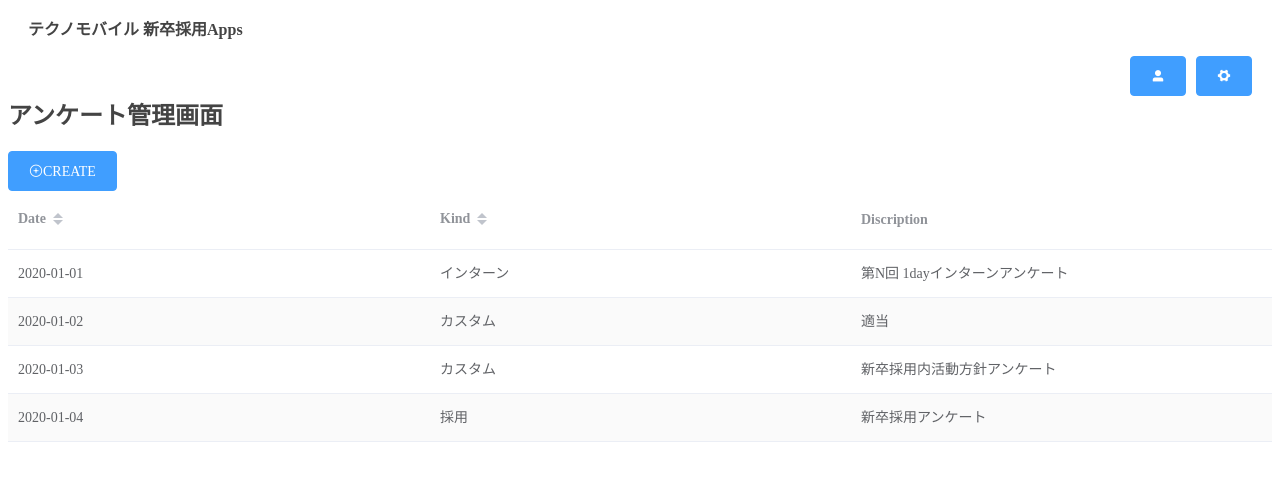
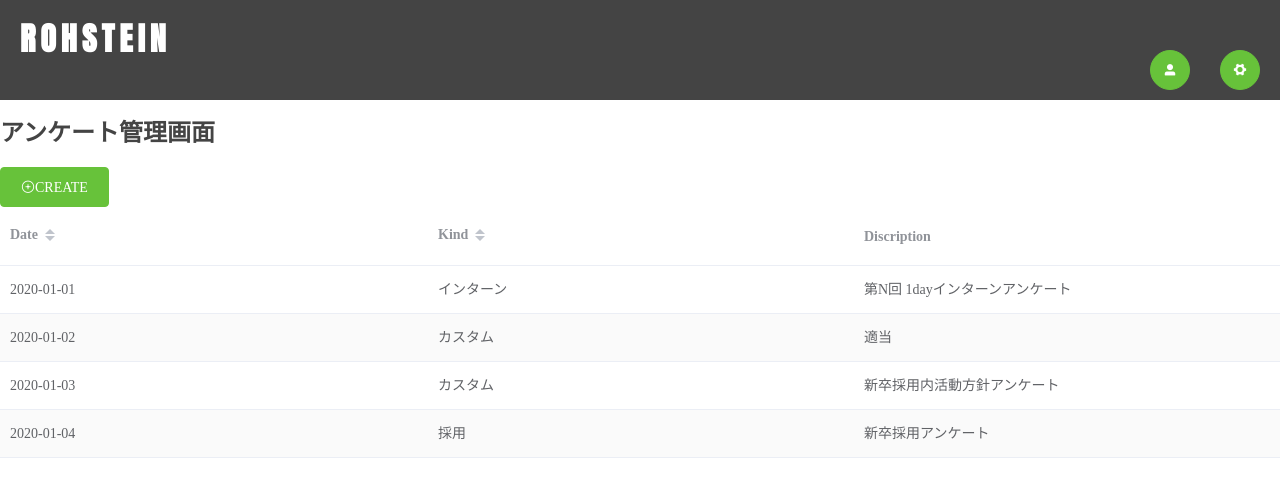
Before and after one commit to lowson2248/tm-intern-app, a Vue app in the folder tm-intern-app/: page /question in a window 1280 px wide. Shown: the top 478 px of the page. Built offline with nearby package versions, Linux system fonts and the light colour scheme.

Commit message:
【issue #3】ヘッダー部デザインの大幅な変更と、一部ボタンの色変更

```diff
--- a/tm-intern-app/package.json
+++ b/tm-intern-app/package.json
@@ -20,6 +20,7 @@
     "babel-eslint": "^10.0.3",
     "eslint": "^5.16.0",
     "eslint-plugin-vue": "^5.0.0",
+    "normalize.css": "^8.0.1",
     "vue-template-compiler": "^2.6.10"
   }
 }
--- a/tm-intern-app/src/App.vue
+++ b/tm-intern-app/src/App.vue
@@ -8,6 +8,7 @@
 <script>
 // @ is an alias to /src
 import Header from '@/components/Header.vue'
+import 'normalize.css'
 
 export default {
   name: 'home',
@@ -19,6 +20,12 @@ export default {
 
 <style>
 #app{
+  margin:0;
   color:#444;
 }
+
+Header{
+  position: fixed;
+  top :0;
+}
 </style>
--- a/tm-intern-app/src/components/Header.vue
+++ b/tm-intern-app/src/components/Header.vue
@@ -1,12 +1,12 @@
 <template>
   <div class="header">
     <el-header>
-      <p class="title">テクノモバイル 新卒採用Apps</p>
-      <div class="menu">
-        <el-button type="primary" class="el-icon-user-solid icon"></el-button>
-        <el-button type="primary" class="el-icon-s-tools icon"></el-button>
-      </div>
+      <h1 class="title">ROHSTEIN</h1>
     </el-header>
+    <div class="menu">
+      <el-button type="success" class="el-icon-user-solid btn" circle></el-button>
+      <el-button type="success" class="el-icon-s-tools btn" circle></el-button>
+    </div>
   </div>
 </template>
 
@@ -18,12 +18,18 @@ export default {
 
 <!-- Add "scoped" attribute to limit CSS to this component only -->
 <style scoped>
+@import url('https://fonts.googleapis.com/css?family=Anton&display=swap');
+
 .header{
-  font-family:"PingFang SC";
+  height: 100px;
+  background: #444;
+  color: #fff;
   font-weight: bold;
 }
 
 .title{
+  font-family: 'Anton', sans-serif;
+  letter-spacing: 5px;
   text-align: left;
 }
 
@@ -31,8 +37,8 @@ export default {
   text-align: right;
 }
 
-i{
-
+.btn{
+  margin:50px 20px;
 }
 
 </style>
--- a/tm-intern-app/src/views/Question.vue
+++ b/tm-intern-app/src/views/Question.vue
@@ -1,7 +1,7 @@
 <template>
   <div class="questionPage">
     <h2>アンケート管理画面</h2>
-    <el-button type="primary" class="el-icon-circle-plus-outline icon" href="QuestionDetail">CREATE</el-button>
+    <el-button type="success" class="el-icon-circle-plus-outline icon" href="QuestionDetail">CREATE</el-button>
 
     <div class="questions">
       <el-table :data="tableData" stripe>
--- a/tm-intern-app/src/views/QuestionDetail.vue
+++ b/tm-intern-app/src/views/QuestionDetail.vue
@@ -22,7 +22,7 @@
     </div>
     <div class="questionNav">
       <el-button type="warning" class="el-icon-circle-plus-outline icon">EDIT</el-button>
-      <el-button type="warning" class="el-icon-circle-plus-outline icon">DELETE</el-button>
+      <el-button type="danger" class="el-icon-circle-plus-outline icon">DELETE</el-button>
     </div>
   </div>
 </template>
```
Also changed, not shown: 1 other file (tests, documents, lock files or other folders).
